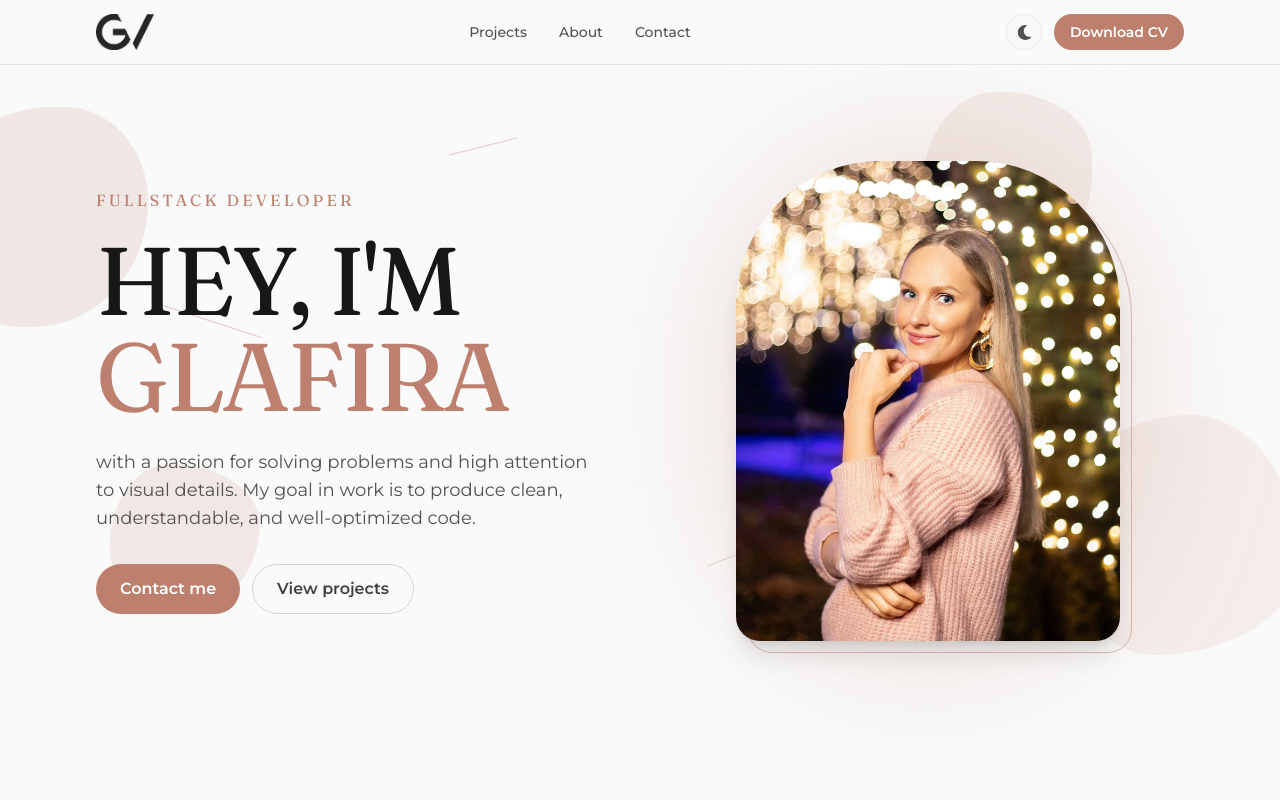
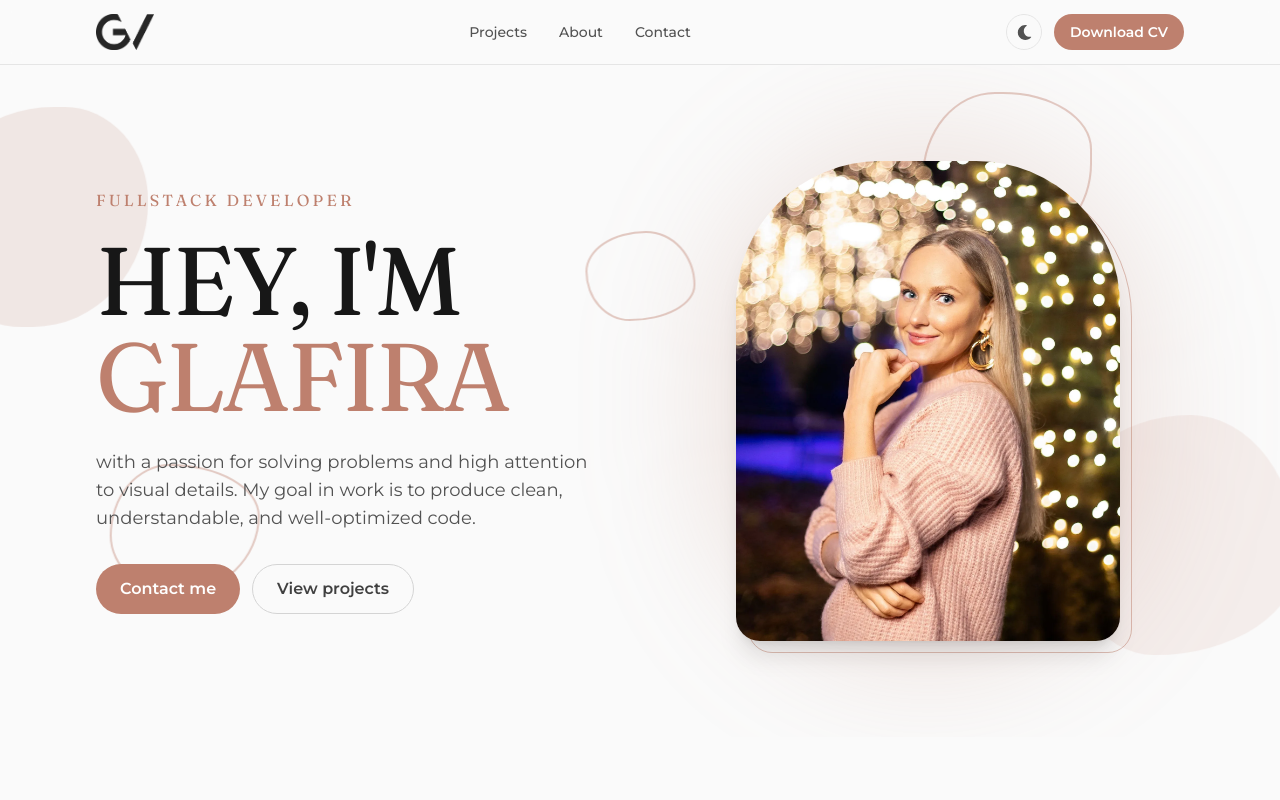
Before and after one commit to glafver/portfolio, a React (Vite) app: page / in a window 1280 px wide. Shown: the top 800 px of the page. Built offline with nearby package versions, Linux system fonts and the light colour scheme; no server answers; the database is empty.

Commit message:
Use outline blobs instead of straight lines in background

```diff
--- a/src/components/Blobs.tsx
+++ b/src/components/Blobs.tsx
@@ -1,6 +1,6 @@
 import React from 'react';
 
-interface Blob {
+interface BlobShape {
     left: string;
     top: string;
     width: number;
@@ -8,35 +8,26 @@ interface Blob {
     radius: string;
     duration: string;
     delay: string;
-    opacity: number;
+    opacity?: number;
 }
 
-const BLOBS: Blob[] = [
+const FILLED_BLOBS: BlobShape[] = [
     { left: '-6%', top: '8%', width: 220, height: 220, radius: '60% 40% 55% 45% / 55% 45% 60% 40%', duration: '9s', delay: '0s', opacity: 0.15 },
-    { left: '72%', top: '4%', width: 170, height: 170, radius: '45% 55% 40% 60% / 60% 40% 55% 45%', duration: '11s', delay: '-4s', opacity: 0.12 },
     { left: '82%', top: '55%', width: 240, height: 240, radius: '55% 45% 60% 40% / 45% 60% 40% 55%', duration: '13s', delay: '-2s', opacity: 0.1 },
-    { left: '8%', top: '62%', width: 150, height: 150, radius: '40% 60% 55% 45% / 55% 40% 60% 45%', duration: '10s', delay: '-6s', opacity: 0.14 },
 ];
 
-interface Line {
-    left: string;
-    top: string;
-    width: number;
-    rotate: number;
-}
-
-const LINES: Line[] = [
-    { left: '12%', top: '38%', width: 110, rotate: 18 },
-    { left: '55%', top: '72%', width: 90, rotate: -22 },
-    { left: '70%', top: '18%', width: 80, rotate: 28 },
-    { left: '35%', top: '12%', width: 70, rotate: -14 },
+const OUTLINE_BLOBS: BlobShape[] = [
+    { left: '72%', top: '4%', width: 170, height: 150, radius: '45% 55% 40% 60% / 60% 40% 55% 45%', duration: '11s', delay: '-4s' },
+    { left: '8%', top: '62%', width: 150, height: 130, radius: '40% 60% 55% 45% / 55% 40% 60% 45%', duration: '10s', delay: '-6s' },
+    { left: '45%', top: '28%', width: 110, height: 90, radius: '55% 45% 60% 40% / 45% 60% 40% 55%', duration: '12s', delay: '-1s' },
+    { left: '60%', top: '60%', width: 95, height: 80, radius: '60% 40% 55% 45% / 55% 45% 60% 40%', duration: '9s', delay: '-3.5s' },
 ];
 
 const Blobs: React.FC = () => (
     <div className="absolute inset-0 overflow-hidden pointer-events-none" aria-hidden="true">
-        {BLOBS.map((b, i) => (
+        {FILLED_BLOBS.map((b, i) => (
             <div
-                key={`blob-${i}`}
+                key={`filled-${i}`}
                 className="absolute bg-accent dark:bg-accent-light animate-blob"
                 style={{
                     left: b.left,
@@ -50,15 +41,18 @@ const Blobs: React.FC = () => (
                 }}
             />
         ))}
-        {LINES.map((l, i) => (
-            <span
-                key={`line-${i}`}
-                className="absolute h-px bg-accent/40 dark:bg-accent-light/40"
+        {OUTLINE_BLOBS.map((b, i) => (
+            <div
+                key={`outline-${i}`}
+                className="absolute border-2 border-accent/40 dark:border-accent-light/40 animate-blob"
                 style={{
-                    left: l.left,
-                    top: l.top,
-                    width: l.width,
-                    transform: `rotate(${l.rotate}deg)`,
+                    left: b.left,
+                    top: b.top,
+                    width: b.width,
+                    height: b.height,
+                    borderRadius: b.radius,
+                    animationDuration: b.duration,
+                    animationDelay: b.delay,
                 }}
             />
         ))}
```
